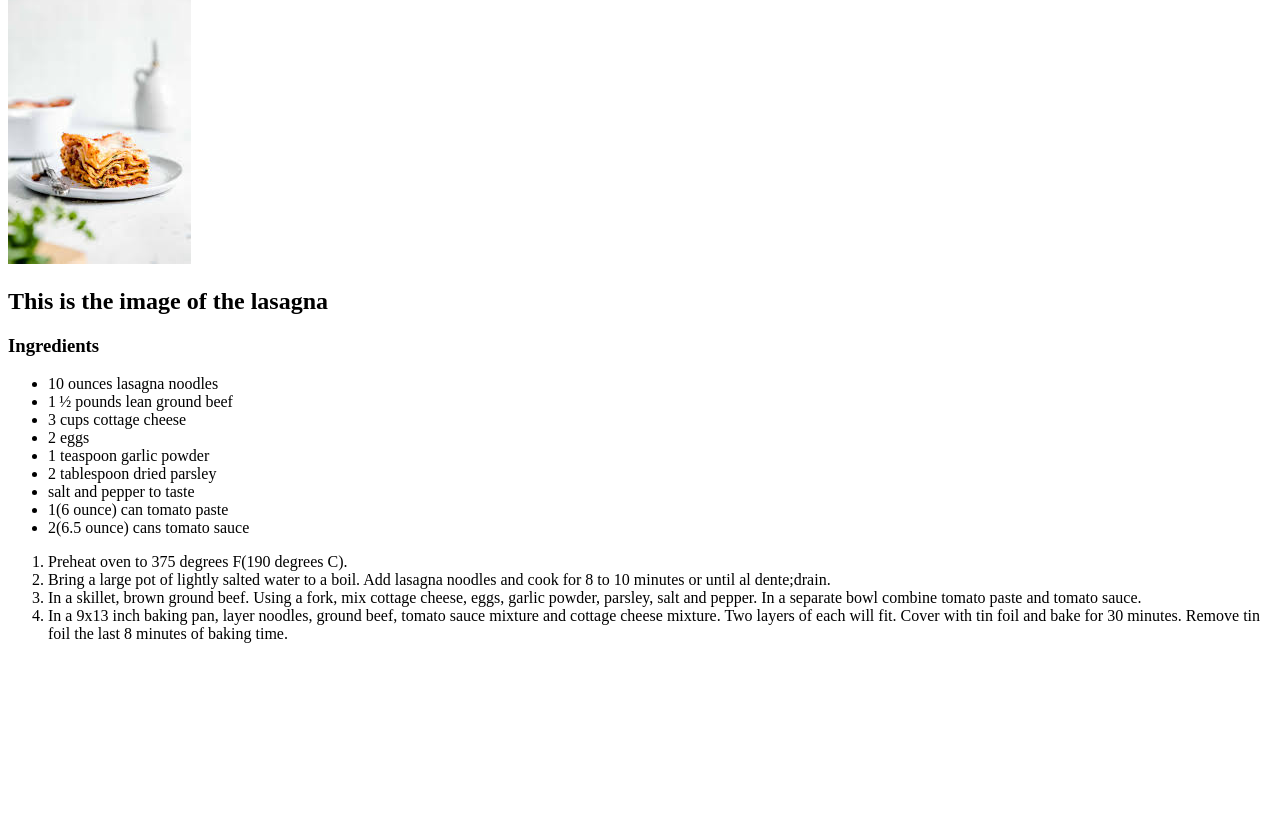
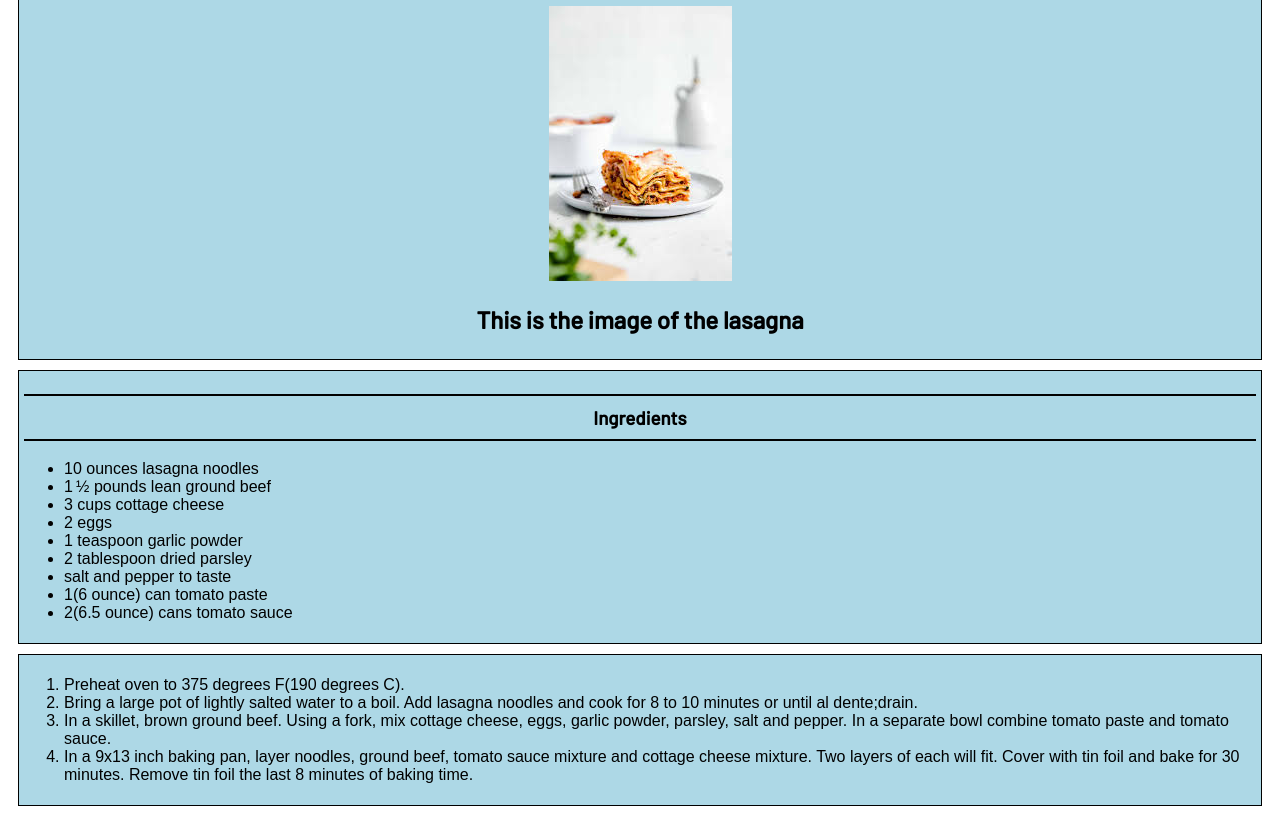
Before and after one commit to Lajyp/odin-recipes, a plain HTML site: page recipes/lasagna.html in a window 1280 px wide. Shown: the part 91-907 px from the top of the page. Before the commit the page ends 800 px from the top, so only its background shows below. Drawn offline with Linux system fonts and the light colour scheme.

Commit message:
styling the style in lasagna css

```diff
--- /dev/null
+++ b/recipes/lasagna.css
@@ -0,0 +1,30 @@
+@import url('https://fonts.googleapis.com/css2?family=Barlow:ital,wght@0,500;1,900&display=swap');
+/*Fonts that was imported;
+- barlow */
+
+body {
+    font-family: Arial, Helvetica, sans-serif;
+}
+
+h1,h2 {
+    font-family: barlow;
+}
+
+h3 {
+    border-top: 2px solid;
+    border-bottom: 2px solid;
+    padding: 10px;
+    text-align: center;
+    font-family: barlow;
+}
+
+.container {
+    background-color: lightblue;
+    margin: 10px;
+    padding: 5px;
+    border: 1px solid black;
+}
+
+.image {
+    text-align: center;
+}
--- a/recipes/lasagna.html
+++ b/recipes/lasagna.html
@@ -4,16 +4,18 @@
     <meta charset="UTF-8">
     <meta http-equiv="X-UA-Compatible" content="IE=edge">
     <meta name="viewport" content="width=device-width, initial-scale=1.0">
+    <link rel="stylesheet" href="lasagna.css">
     <title>Lasagna Recipes</title>
 </head>
 <body>
+
+    <div class="image container">
         <h1>Lasagna</h1>
         <img src="../Images/lasagna.jpg" alt="Lasagna Images">
+        <h2>This is the image of the lasagna</h2>
+    </div>
 
-
-    <h2>This is the image of the lasagna</h2>
-
-
+    <div class="container">
         <h3>Ingredients</h3>
             <ul>
                 <li>10 ounces lasagna noodles</li>
@@ -26,14 +28,16 @@
                 <li>1(6 ounce) can tomato paste</li>
                 <li>2(6.5 ounce) cans tomato sauce</li>
             </ul>
+    </div>
 
+    <div class="container">
         <ol>
             <li>Preheat oven to 375 degrees F(190 degrees C).</li>
             <li>Bring a large pot of lightly salted water to a boil. Add lasagna noodles and cook for 8 to 10 minutes or until al dente;drain.</li>
             <li>In a skillet, brown ground beef. Using a fork, mix cottage cheese, eggs, garlic powder, parsley, salt and pepper. In a separate bowl combine tomato paste and tomato sauce.</li>
             <li>In a 9x13 inch baking pan, layer noodles, ground beef, tomato sauce mixture and cottage cheese mixture. Two layers of each will fit. Cover with tin foil and bake for 30 minutes. Remove tin foil the last 8 minutes of baking time.</li>
         </ol>
-
+    </div>
 
 
 
```
Lines whose indentation alone changed are shown as unchanged.
